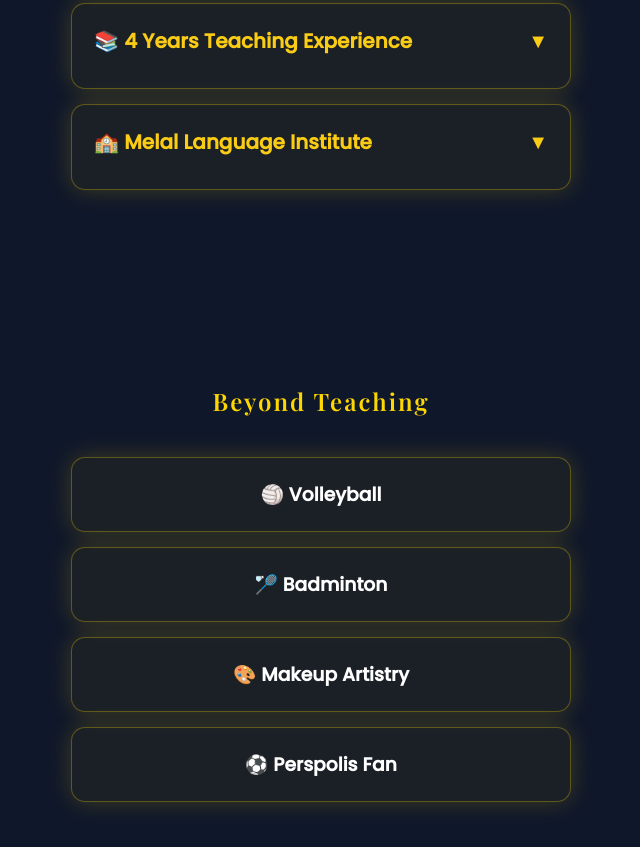
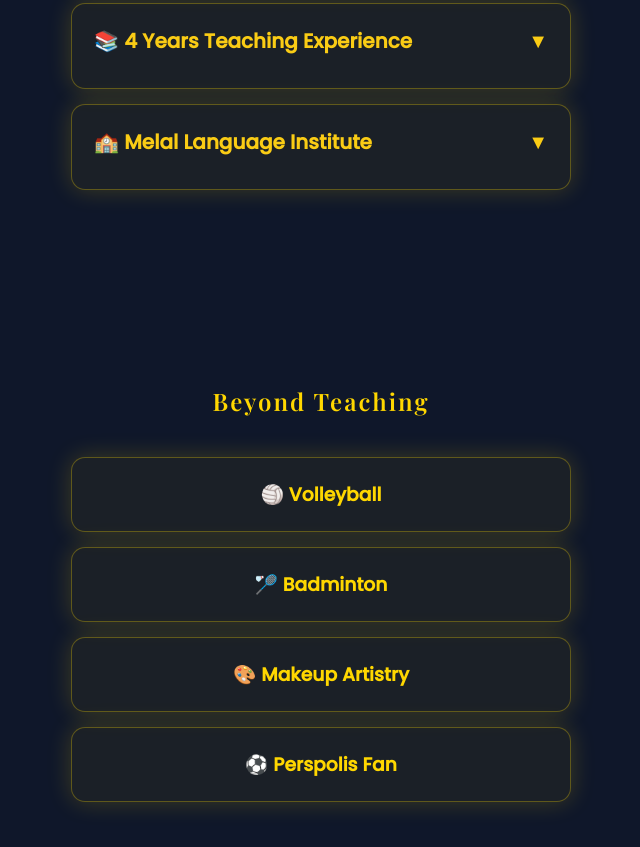
Before and after one commit to mahyar876/Marjan-Bayat10, a plain HTML site: page index.html in a window 1280 px wide. Shown: the part 1510-2357 px from the top of the page, without its empty margins (319-959 px from the left). Drawn offline with nearby package versions, Linux system fonts and the light colour scheme.

Commit message:
Update style.css

```diff
--- a/style.css
+++ b/style.css
@@ -123,6 +123,7 @@ h2{
     border-radius:14px;
     box-shadow:0 0 25px rgba(255,215,0,.2);
     overflow:hidden;
+    color:gold
 }
 
 .card h3{margin:0}
```
